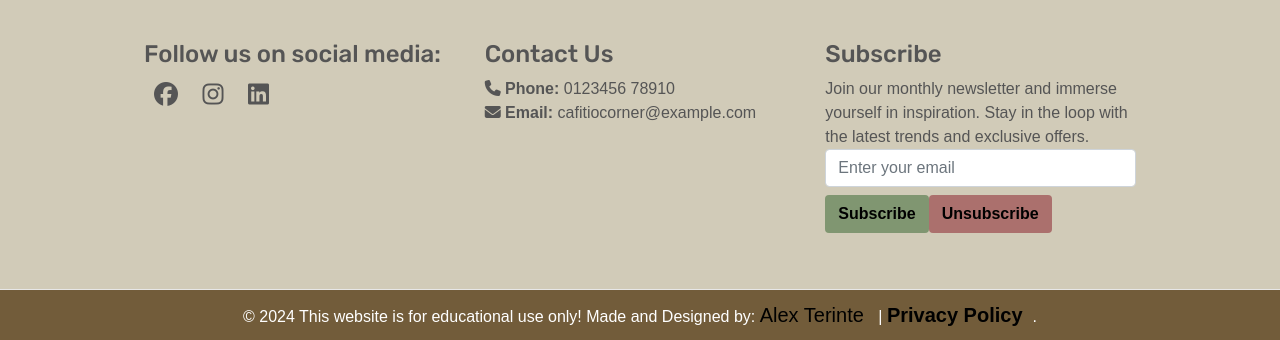
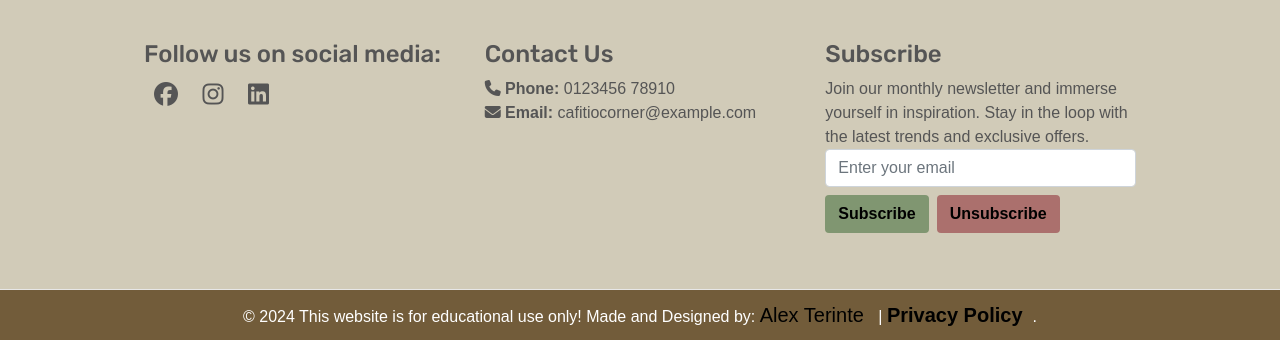
Before and after one commit to terintealexandrin18/cafitiocorner, a Django app: page /bag/ in a window 1280 px wide. Shown: the part 460-800 px from the top of the page. Run offline with Django 3.2, Linux system fonts and the light colour scheme; some libraries are stand-ins or nearby versions.

Commit message:
Added margins for subscribe btn on base.html

```diff
--- a/templates/base.html
+++ b/templates/base.html
@@ -207,7 +207,7 @@
                         <div class="form-group">
                             <input type="email" name="email" class="form-control" placeholder="Enter your email" autocomplete="email">
                             <div class="d-flex gap-2">
-                                <button class="btn submit-btn mt-2" type="submit" id="subscribe">Subscribe</button>
+                                <button class="btn submit-btn mt-2 mr-2" type="submit" id="subscribe">Subscribe</button>
                                 <button class="btn cancel-btn mt-2" type="button" id="unsubscribe" data-toggle="modal" data-target="#unsubscribeModal">Unsubscribe</button>
                             </div>
                         </div>
```
